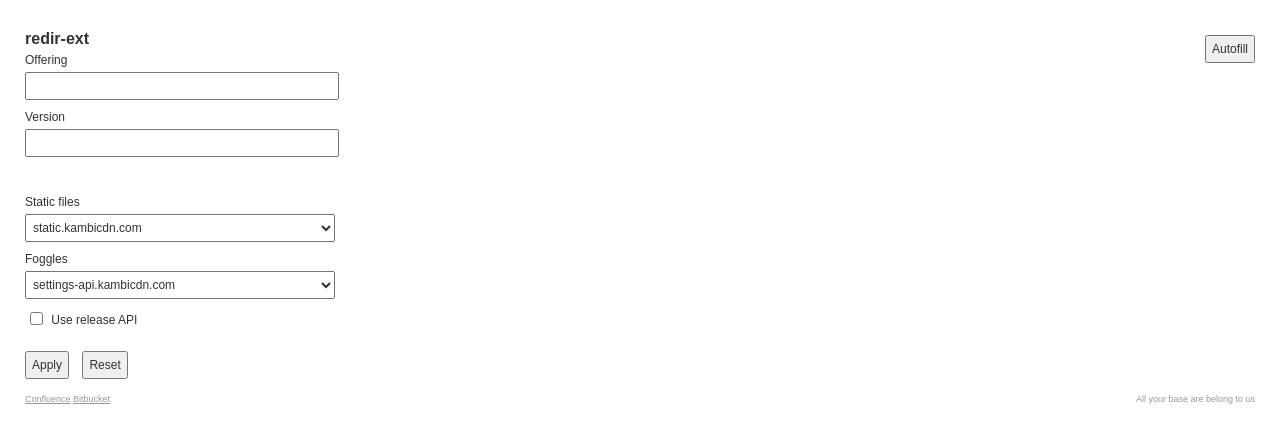
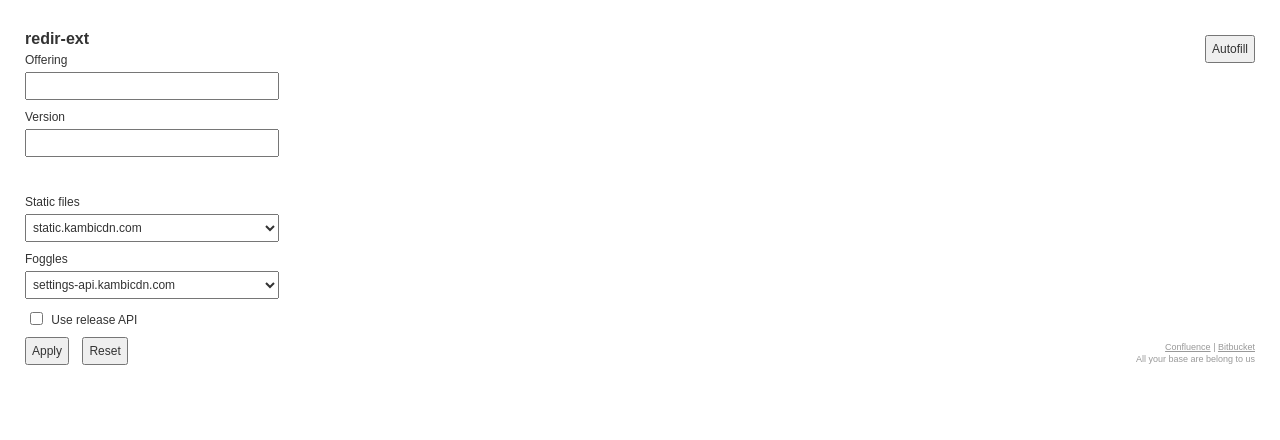
Before and after one commit to Betty72/minpin, a browser extension: page src/options/options.html in a window 1280 px wide. Drawn offline with Linux system fonts and the light colour scheme.

Commit message:
NO-JIRA: layout change of options page

```diff
--- a/src/options/options.css
+++ b/src/options/options.css
@@ -15,7 +15,7 @@ label {
   margin-bottom: 0;
 }
 input[type='text'] {
-  width: 300px;
+  width: 240px;
   padding: 5px;
 }
 input[type='checkbox'] {
@@ -25,31 +25,34 @@ input[type='checkbox'] {
   z-index: 1;
 }
 select {
-  width: 310px;
+  width: 254px;
   padding: 5px 3px;
 }
 button {
   padding: 5px;
-}
-ul {
-  list-style: none;
-  margin: 0;
-  padding: 0;
-}
-li {
-  padding-top: 5px;
-  color: #999;
-  font-size: 9px;
 }
 a {
   margin: 0;
   color: inherit;
   font-size: inherit;
 }
+a:hover {
+  color: #888;
+}
+
+#footer {
+  padding-top: 5px;
+  color: #999;
+  font-size: 9px;
+  text-align: right;
+  line-height: 1.3em;
+  float: right;
+}
 
 #apex {
-  float: right;
+  display: block;
   text-decoration: none;
+  cursor: default;
 }
 
 #autofill {
@@ -66,7 +69,7 @@ a {
   margin: -6px 1px 0 2px;
   left: 25px;
   z-index: 2;
-  max-height: 265px;
+  max-height: 245px;
   overflow-y: auto;
 }
 #output button {
--- a/src/options/options.html
+++ b/src/options/options.html
@@ -33,27 +33,27 @@
         ><input type="checkbox" id="release" /> Use release
         API</label
       >
-      <br />
-      <button type="submit">Apply</button>
-      <button type="reset">Reset</button>
-      <br />
-      <ul>
-        <li>
-          <a href="https://confluence.services.kambi.com/display/APEX" target="_blank" id="apex"
-            >All your base are belong to us</span
-          >
+      <div id="footer">
         <a
           href="https://confluence.services.kambi.com/display/APEX/redir-ext"
           target="_blank"
           >Confluence</a
         >
+        |
         <a
           href="https://bitbucket.services.kambi.com/projects/BC/repos/redir-ext/browse"
           target="_blank"
           >Bitbucket</a
         >
-        </li>
-      </ul>
+        <a
+          href="https://www.youtube.com/watch?v=jQE66WA2s-A&t=16s"
+          target="_blank"
+          id="apex"
+          >All your base are belong to us</a
+        >
+      </div>
+      <button type="submit">Apply</button>
+      <button type="reset">Reset</button>
     </form>
     <script src="options.js"></script>
   </body>
```
Lines whose indentation alone changed are shown as unchanged.
